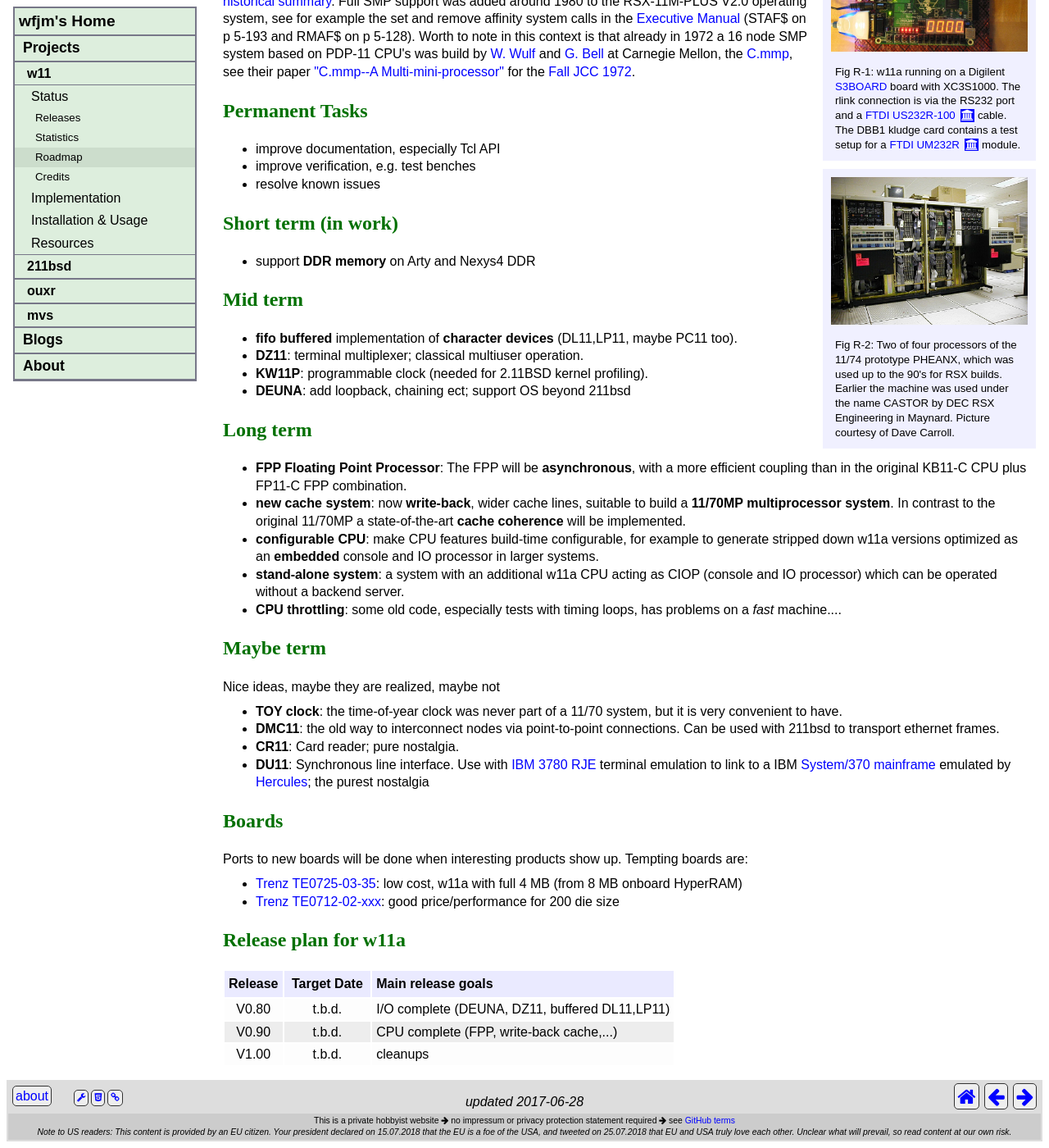
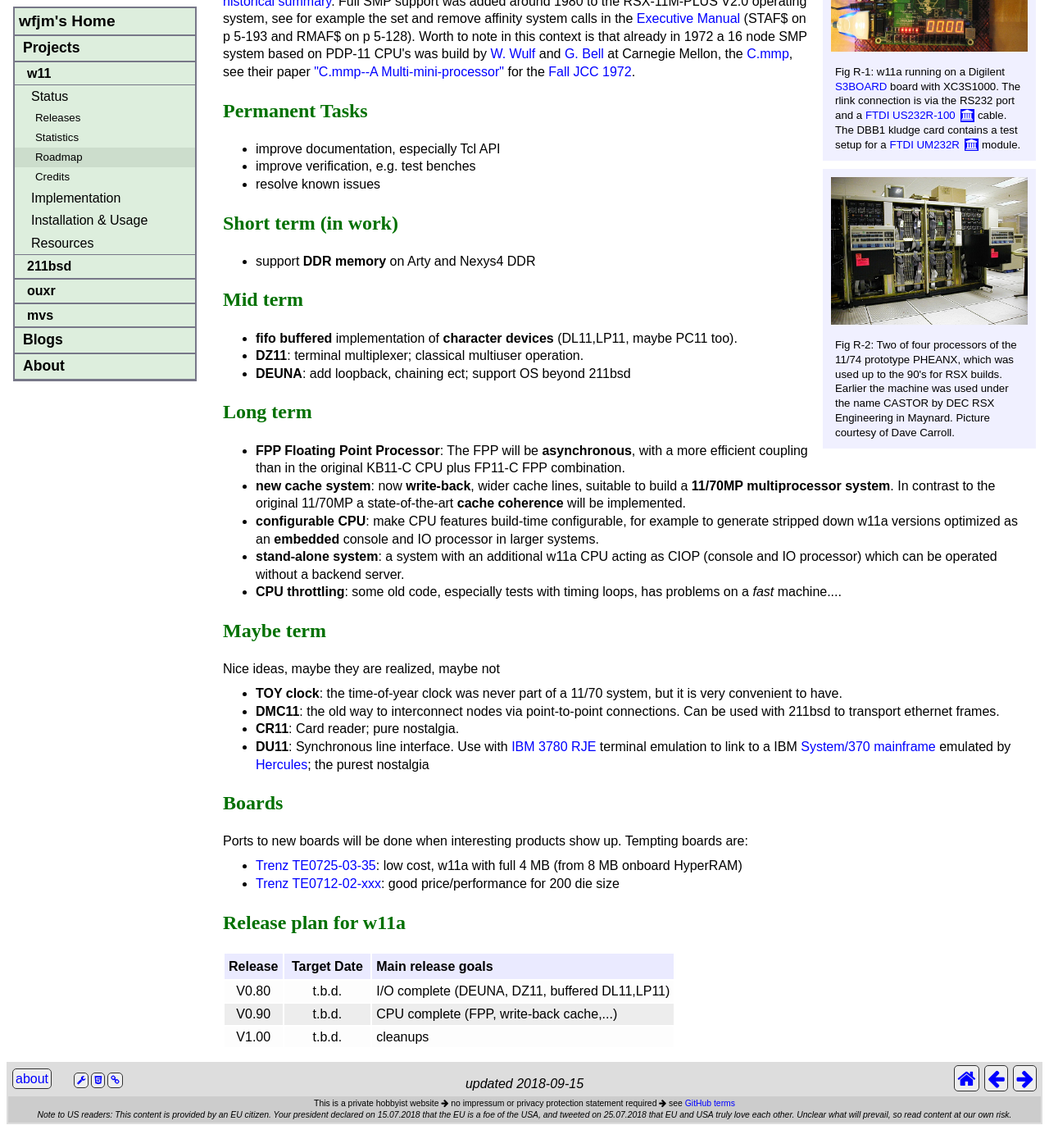
Before and after one commit to wfjm/wfjm.github.io, a Jekyll site: the page built from home/w11/proj/roadmap.html, in a window 1280 px wide and 1400 px high, scrolled down 286 px. Shown: the whole window at 82% size. Built offline with Jekyll 4.4.1, drawn with Linux system fonts in a browser that asks for light colours; after the commit the page ends 1665 px from its top, so only the background shows below that.

Commit message:
add KW11-P to configuration, remove from roadmap

```diff
--- a/home/w11/impl/index.html
+++ b/home/w11/impl/index.html
@@ -2,7 +2,7 @@
 title:  "Features"
 #
 my:
-  changedate: 2018-08-31
+  changedate: 2018-09-15
 ---
 {% capture caption_Fig_F_1 %}
     Fig F-1: A KB11-C processor without FPP and one Massbus interface,
@@ -209,7 +211,6 @@ All systems have the following configuration for the UNIBUS peripherals:
   LP11    line printer            177514  200  4     lp 0    LP:
 
 <i>  devices yet to be implemented:
-  KW11-P  line frequency clock    172540  104  6     -       -
   DZ11    terminal interface      160130  330  5     tty *   YZx:      (x=0..7)
   CR11    card reader             177160  230  6     -       CR:
   DU11    synchronous interface   160040  310  5     -       XU:
--- a/home/w11/proj/roadmap.html
+++ b/home/w11/proj/roadmap.html
@@ -2,7 +2,7 @@
 title:  "Roadmap"
 #
 my:
-  changedate: 2017-06-28
+  changedate: 2018-09-15
 ---
 {% capture caption_Fig_R_1 %}
     Fig R-1: w11a running on a Digilent
@@ -86,8 +86,6 @@ for the <a href="http://doi.acm.org/10.1145/1480083.1480098">Fall JCC 1972</a>.
   <li><b>fifo buffered</b> implementation of <b>character devices</b>
       (DL11,LP11, maybe PC11 too).</li>
   <li><b>DZ11</b>: terminal multiplexer; classical multiuser operation.</li>
-  <li><b>KW11P</b>: programmable clock (needed for 2.11BSD kernel
-      profiling).</li>
   <li><b>DEUNA</b>: add loopback, chaining ect; support OS beyond 211bsd</li>
 </ul>
 
```
Also changed, not shown: other parts of home/w11/impl/index.html (+2 -0 lines).
